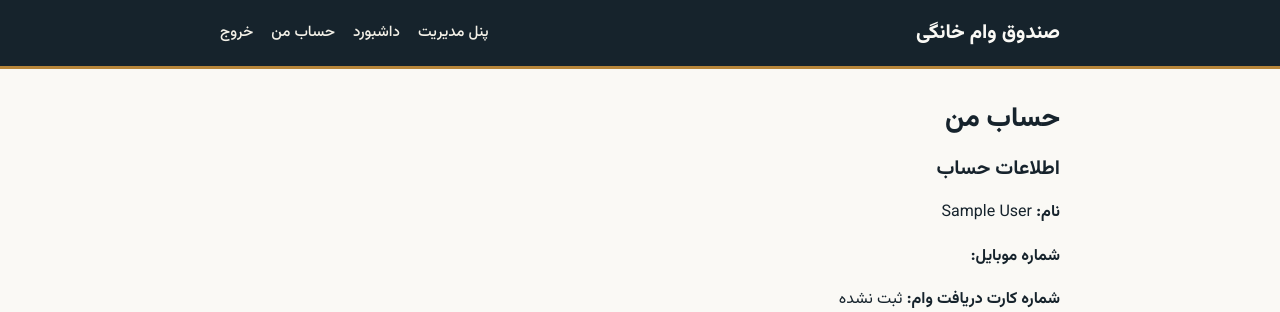
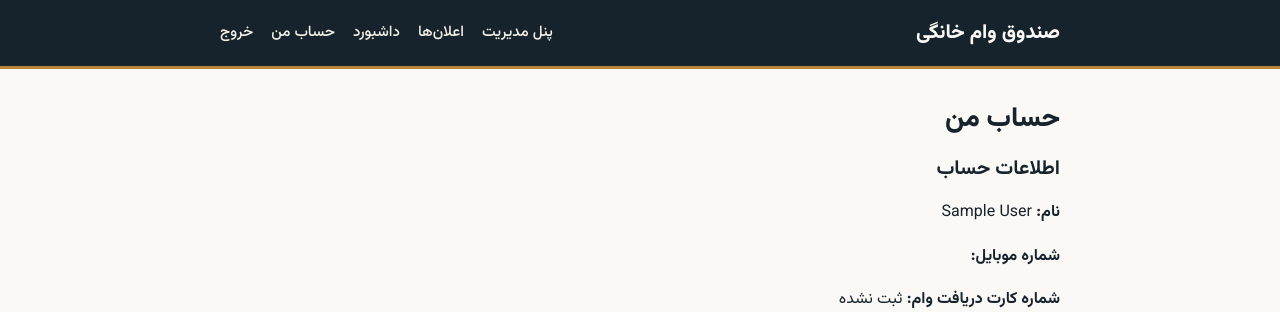
Before and after one commit to mohammadsohrabi204/homeloan_app, a Django app: page /accounts/me/ in a window 1280 px wide. Shown: the top 312 px of the page. Run offline with Django 5.2, Linux system fonts and the light colour scheme; the visitor is signed in with stand-in values (Sample User, id 1).

Commit message:
Add notification inbox link

```diff
--- a/templates/base.html
+++ b/templates/base.html
@@ -13,6 +13,7 @@
       <nav>
         {% if user.is_authenticated %}
           {% if user.is_staff %}<a href="{% url 'loans:manager_dashboard' %}">پنل مدیریت</a>{% endif %}
+      <a href="{% url 'loans:notifications' %}">اعلان‌ها</a>
           <a href="{% url 'loans:dashboard' %}">داشبورد</a>
           <a href="{% url 'accounts:account' %}">حساب من</a>
           <form method="post" action="{% url 'accounts:logout' %}" class="logout-form">
```
